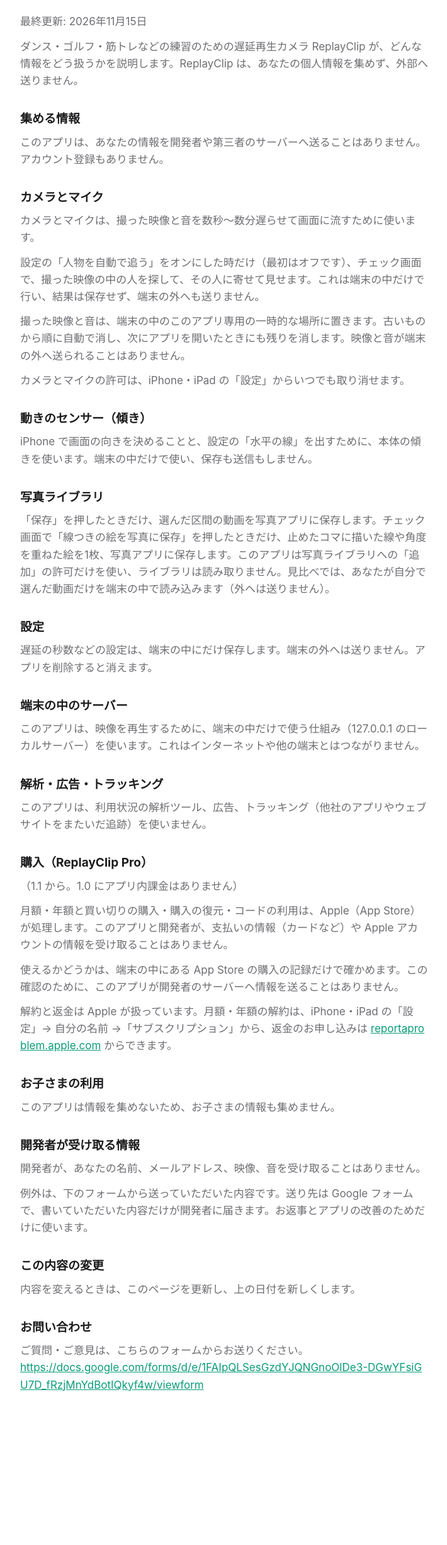
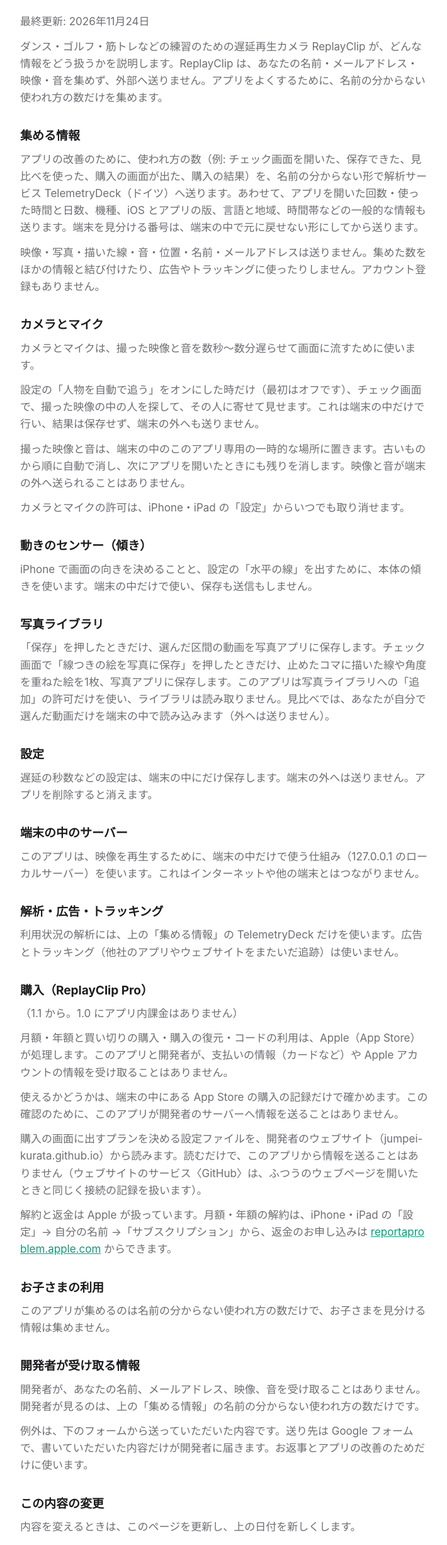
Before and after one commit to jumpei-kurata/jumpei-kurata.github.io, a plain HTML site: page replayclip/privacy-ja.html in a window 1280 px wide. Shown: the part 107-2560 px from the top of the page at 63% size, without its empty margins (284-994 px from the left). Before the commit the page ends 2396 px from the top, so only its background shows below. Drawn offline with Linux system fonts and the light colour scheme.

Commit message:
ReplayClip: 料金画面の設定ファイルを置き、プライバシーポリシーを匿名の使われ方の数を集める形に更新（1.1 から）
Co-Authored-By: Claude Opus 5.5 <noreply@anthropic.com>

```diff
--- /dev/null
+++ b/replayclip/paywall.json
@@ -0,0 +1,4 @@
+{
+  "plans": ["annual", "monthly", "lifetime"],
+  "preselected": "annual"
+}
--- a/replayclip/privacy-ja.html
+++ b/replayclip/privacy-ja.html
@@ -10,10 +10,11 @@
   <main>
     <p class="nav"><a href="./">戻る</a> · <a href="privacy.html">English</a></p>
     <h1>プライバシーポリシー</h1>
-    <p>最終更新: 2026年11月15日</p>
-    <p>ダンス・ゴルフ・筋トレなどの練習のための遅延再生カメラ ReplayClip が、どんな情報をどう扱うかを説明します。ReplayClip は、あなたの個人情報を集めず、外部へ送りません。</p>
+    <p>最終更新: 2026年11月24日</p>
+    <p>ダンス・ゴルフ・筋トレなどの練習のための遅延再生カメラ ReplayClip が、どんな情報をどう扱うかを説明します。ReplayClip は、あなたの名前・メールアドレス・映像・音を集めず、外部へ送りません。アプリをよくするために、名前の分からない使われ方の数だけを集めます。</p>
     <h2>集める情報</h2>
-    <p>このアプリは、あなたの情報を開発者や第三者のサーバーへ送ることはありません。アカウント登録もありません。</p>
+    <p>アプリの改善のために、使われ方の数（例: チェック画面を開いた、保存できた、見比べを使った、購入の画面が出た、購入の結果）を、名前の分からない形で解析サービス TelemetryDeck（ドイツ）へ送ります。あわせて、アプリを開いた回数・使った時間と日数、機種、iOS とアプリの版、言語と地域、時間帯などの一般的な情報も送ります。端末を見分ける番号は、端末の中で元に戻せない形にしてから送ります。</p>
+    <p>映像・写真・描いた線・音・位置・名前・メールアドレスは送りません。集めた数をほかの情報と結び付けたり、広告やトラッキングに使ったりしません。アカウント登録もありません。</p>
     <h2>カメラとマイク</h2>
     <p>カメラとマイクは、撮った映像と音を数秒〜数分遅らせて画面に流すために使います。</p>
     <p>設定の「人物を自動で追う」をオンにした時だけ（最初はオフです）、チェック画面で、撮った映像の中の人を探して、その人に寄せて見せます。これは端末の中だけで行い、結果は保存せず、端末の外へも送りません。</p>
@@ -28,16 +29,17 @@
     <h2>端末の中のサーバー</h2>
     <p>このアプリは、映像を再生するために、端末の中だけで使う仕組み（127.0.0.1 のローカルサーバー）を使います。これはインターネットや他の端末とはつながりません。</p>
     <h2>解析・広告・トラッキング</h2>
-    <p>このアプリは、利用状況の解析ツール、広告、トラッキング（他社のアプリやウェブサイトをまたいだ追跡）を使いません。</p>
+    <p>利用状況の解析には、上の「集める情報」の TelemetryDeck だけを使います。広告とトラッキング（他社のアプリやウェブサイトをまたいだ追跡）は使いません。</p>
     <h2>購入（ReplayClip Pro）</h2>
     <p>（1.1 から。1.0 にアプリ内課金はありません）</p>
     <p>月額・年額と買い切りの購入・購入の復元・コードの利用は、Apple（App Store）が処理します。このアプリと開発者が、支払いの情報（カードなど）や Apple アカウントの情報を受け取ることはありません。</p>
     <p>使えるかどうかは、端末の中にある App Store の購入の記録だけで確かめます。この確認のために、このアプリが開発者のサーバーへ情報を送ることはありません。</p>
+    <p>購入の画面に出すプランを決める設定ファイルを、開発者のウェブサイト（jumpei-kurata.github.io）から読みます。読むだけで、このアプリから情報を送ることはありません（ウェブサイトのサービス〈GitHub〉は、ふつうのウェブページを開いたときと同じく接続の記録を扱います）。</p>
     <p>解約と返金は Apple が扱っています。月額・年額の解約は、iPhone・iPad の「設定」→ 自分の名前 →「サブスクリプション」から、返金のお申し込みは <a href="https://reportaproblem.apple.com/">reportaproblem.apple.com</a> からできます。</p>
     <h2>お子さまの利用</h2>
-    <p>このアプリは情報を集めないため、お子さまの情報も集めません。</p>
+    <p>このアプリが集めるのは名前の分からない使われ方の数だけで、お子さまを見分ける情報は集めません。</p>
     <h2>開発者が受け取る情報</h2>
-    <p>開発者が、あなたの名前、メールアドレス、映像、音を受け取ることはありません。</p>
+    <p>開発者が、あなたの名前、メールアドレス、映像、音を受け取ることはありません。開発者が見るのは、上の「集める情報」の名前の分からない使われ方の数だけです。</p>
     <p>例外は、下のフォームから送っていただいた内容です。送り先は Google フォームで、書いていただいた内容だけが開発者に届きます。お返事とアプリの改善のためだけに使います。</p>
     <h2>この内容の変更</h2>
     <p>内容を変えるときは、このページを更新し、上の日付を新しくします。</p>
```
Also changed, not shown: replayclip/privacy.html (+8 -6 lines).
